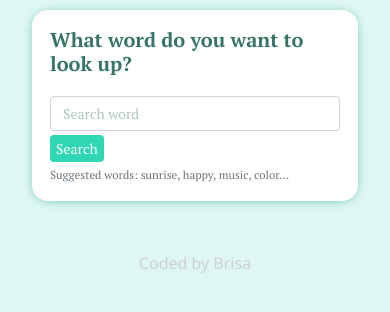
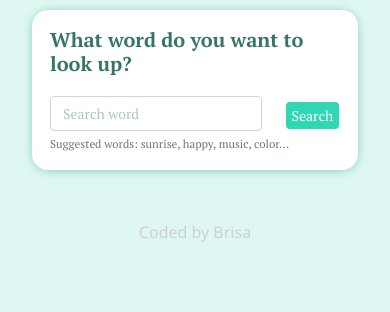
Before and after one commit to BSalcido/react-dictionary-project, a React (Create React App) app: page / in a window 390 px wide. Shown: the top 312 px of the page. Built offline with nearby package versions, Linux system fonts and the light colour scheme.

Commit message:
Added styling and cleaned code

```diff
--- a/src/Dictionary.css
+++ b/src/Dictionary.css
@@ -34,7 +34,7 @@
   border: #26f8cd;
 }
 
-@media (max-width: 450px) {
+@media (max-width: 576px) {
   .Dictionary-title {
     margin-bottom: 20px;
     font-size: 20px;
--- a/src/Dictionary.js
+++ b/src/Dictionary.js
@@ -16,7 +16,6 @@ function Dictionary() {
 
   function handlePexelsApiResponse(response) {
     setPhotos(response.data.photos);
-    console.log(response);
   }
 
   function callDictionaryApi(url) {
@@ -37,7 +36,6 @@ function Dictionary() {
     const pexelsApiKey =
       "563492ad6f91700001000001e600859e320a4bc694188231ff1ec654";
     let pexelsApiUrl = `https://api.pexels.com/v1/search?query=${word}&per_page=12`;
-    console.log(pexelsApiUrl);
     callPexelsApi(pexelsApiUrl, pexelsApiKey);
   }
 
@@ -51,7 +49,7 @@ function Dictionary() {
         <h1 className="Dictionary-title">What word do you want to look up?</h1>
         <div className="Dictionary__search-engine">
           <form className="Dictionary__search-form row" onSubmit={search}>
-            <div className="col-sm-8 col-md-9 col-lg-10 col-xl-11">
+            <div className="col-9 col-sm-8 col-md-9 col-lg-10 col-xl-11">
               <input
                 type="search"
                 className="form-control Dictionary__form-control"
@@ -59,13 +57,13 @@ function Dictionary() {
                 onChange={handleWordInput}
               ></input>
             </div>
-            <div className="col-sm-4 col-md-3 col-lg-2 col-xl-1 d-flex justify-content-start">
+            <div className="col-1 col-sm-4 col-md-3 col-lg-2 col-xl-1 d-flex justify-content-start align-items-center">
               <input
                 className="Dictionary__btn btn"
                 type="submit"
                 value="Search"
               />
-            </div>{" "}
+            </div>
             <div className="form-text">
               Suggested words: sunrise, happy, music, color...
             </div>
--- a/src/Photos.js
+++ b/src/Photos.js
@@ -4,7 +4,6 @@ import "./Sections.css";
 
 function Photos(props) {
   if (props.photos) {
-    console.log(props.photos);
     return (
       <div className="Photos">
         <section className="Photos__section">
--- a/src/SearchResults.css
+++ b/src/SearchResults.css
@@ -5,6 +5,10 @@
 .SearchResults__phonetic {
   color: #5d9289;
   font-size: 20px;
+}
+
+.SearchResults__audios {
+  margin-top: 8px;
 }
 
 @media (max-width: 450px) {
```
